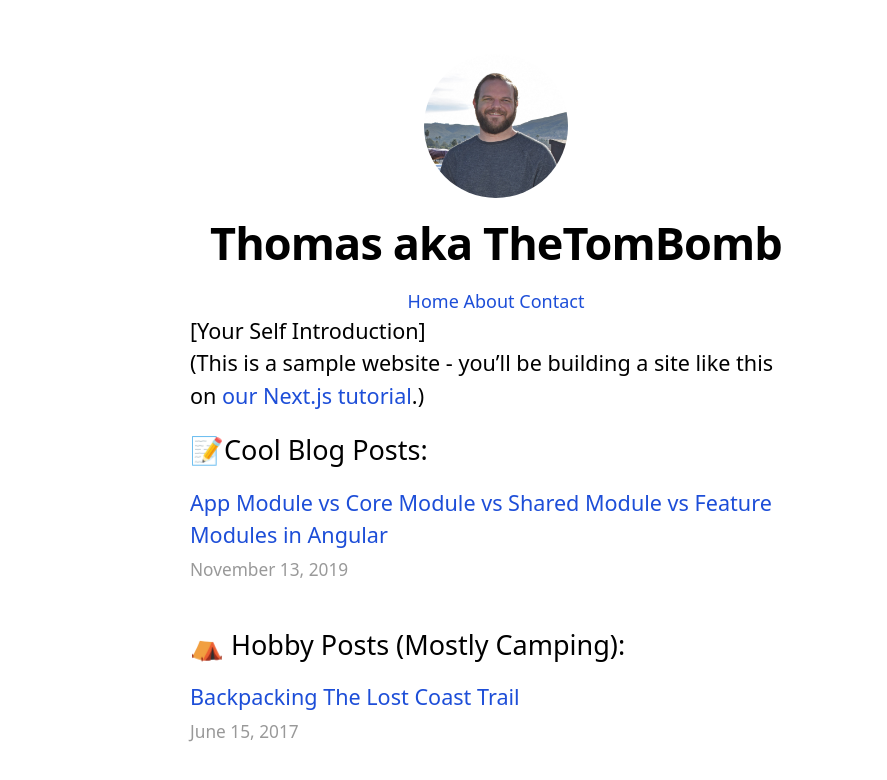
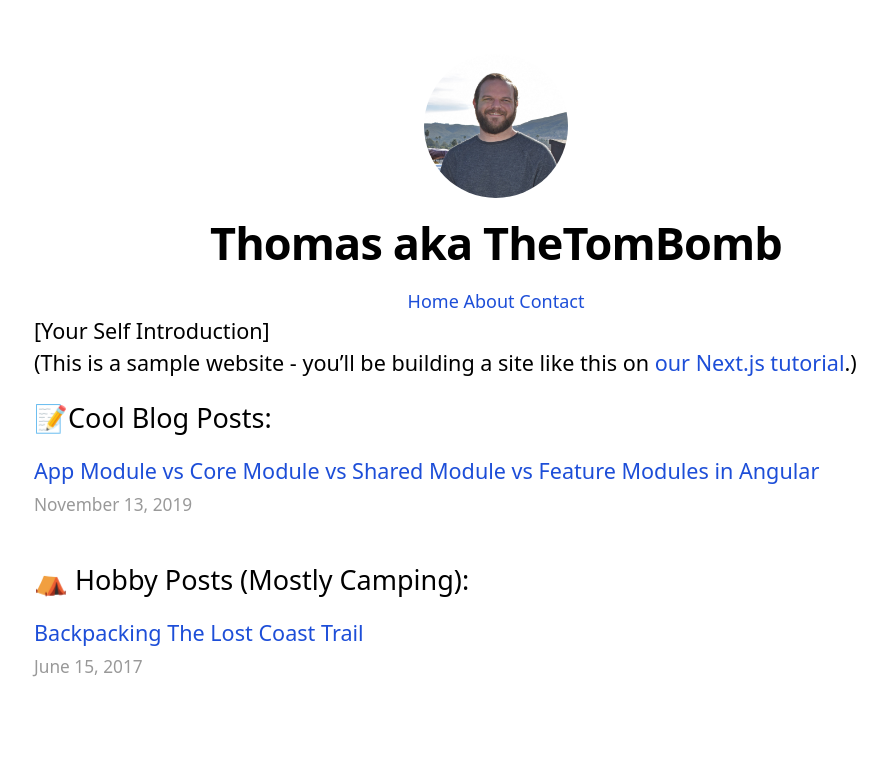
Before and after one commit to zeeshanhshaheen/blog, a Next.js app: page / in a window 1280 px wide. Shown: the top 780 px of the page, without its empty margins (144-1031 px from the left). Built offline with nearby package versions, Linux system fonts and the light colour scheme; what @tailwindcss/typography would draw is missing.

Commit message:
Make page wider

```diff
--- a/components/layout.module.css
+++ b/components/layout.module.css
@@ -1,7 +1,7 @@
 .container {
-    max-width: 36rem;
+    max-width: 75%;
     padding: 0 1rem;
-    margin: 3rem auto 6rem;
+    margin: 3rem auto 3rem;
   }
 
   .header {
```
